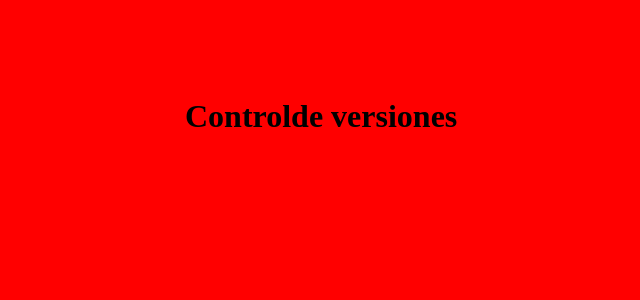
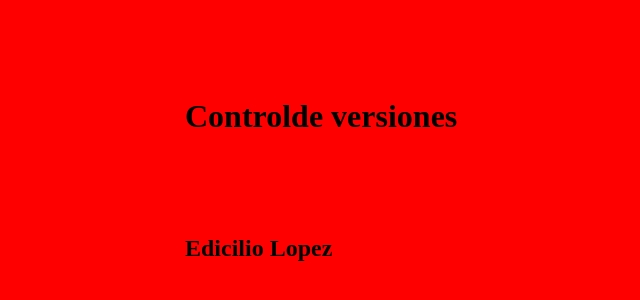
Before and after one commit to JimAcosta/TP_SO_I4_111_, a plain HTML site: page index.html in a window 1280 px wide. Shown: the part 102-402 px from the top of the page, without its empty margins (115-755 px from the left). Drawn offline with Linux system fonts and the light colour scheme.

Commit message:
cambios beta

```diff
--- a/index.html
+++ b/index.html
@@ -8,5 +8,6 @@
 </head>
 <body>
 <h1>Controlde versiones</h1>
+<H2>Edicilio Lopez</H2>
 </body>
 </html>
```
